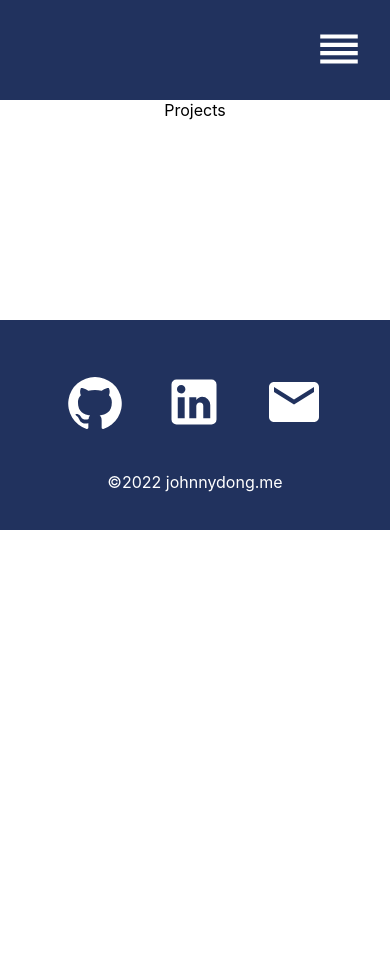
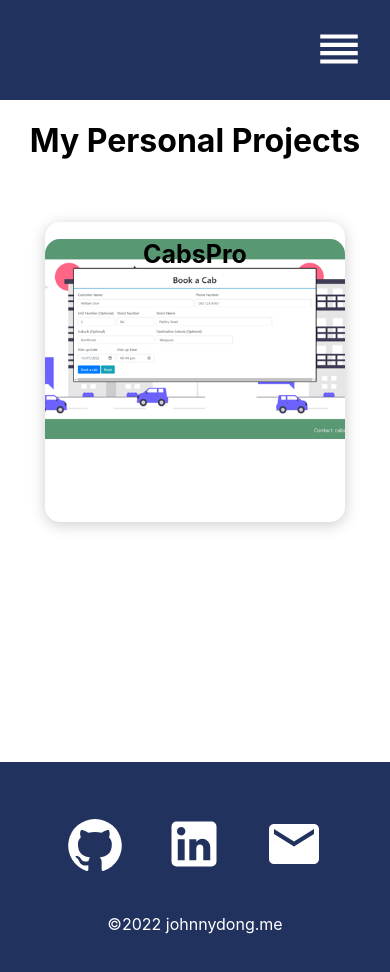
Before and after one commit to imjohnnyy/personal-portfolio-website, a React (Create React App) app: page /projects in a window 390 px wide. Before the commit the page ends 844 px from the top, so only its background shows below. Built offline with nearby package versions, Linux system fonts and the light colour scheme.

Commit message:
added project item components and styling

```diff
--- /dev/null
+++ b/src/components/ProjectItem.js
@@ -0,0 +1,12 @@
+import React from "react";
+
+function ProjectItem({ image, name }) {
+  return (
+    <div className="projectItem">
+      <div style={{ backgroundImage: `url(${image})` }} className="bgImage">
+        <h1>{name}</h1>
+      </div>
+    </div>
+  );
+}
+export default ProjectItem;
--- a/src/pages/Home.js
+++ b/src/pages/Home.js
@@ -1,11 +1,18 @@
 import React from "react";
-import '../styles/Home.css';
+import "../styles/Home.css";
+import LocationOnIcon from "@mui/icons-material/LocationOn";
 
 function Home() {
   return (
     <div className="home">
       <div className="about">
-        <h2>Hi, my name is Johnny.</h2>
+        <h2>Hi, I'm Johnny</h2>
+        <div className="location">
+          <div className="location-svg">
+            <LocationOnIcon />
+          </div>
+          <h3>Auckland, &nbsp;New Zealand</h3>
+        </div>
         <div className="prompt">
           <p>
             I am an aspiring Software Developer with a passion for learning and
@@ -18,7 +25,9 @@ function Home() {
         <ol className="list">
           <li className="item">
             <h2>Front-end</h2>
-            <span>ReactJS, React Native, HTML, CSS, BootStrap, Material UI</span>
+            <span>
+              ReactJS, React Native, HTML, CSS, BootStrap, Material UI
+            </span>
           </li>
           <li className="item">
             <h2>Back-end</h2>
@@ -26,7 +35,7 @@ function Home() {
           </li>
           <li className="item">
             <h2>Languages</h2>
-            <span>JavaScript, Python</span>
+            <span>JavaScript, PHP, Python</span>
           </li>
         </ol>
       </div>
--- a/src/pages/Projects.js
+++ b/src/pages/Projects.js
@@ -1,6 +1,16 @@
+import React from "react";
+import ProjectItem from "../components/ProjectItem";
+import CabsPro from '../assets/CabsPro Website.png'
+import "../styles/Projects.css";
+
 function Projects() {
   return (
-    <div>Projects</div>
+    <div className="projects">
+      <h1>My Personal Projects</h1>
+      <div className="projectList">
+        <ProjectItem name="CabsPro" image={CabsPro} />
+      </div>
+    </div>
   )
 }
 export default Projects
--- a/src/styles/Home.css
+++ b/src/styles/Home.css
@@ -22,16 +22,30 @@
     font-size: 80px;
     color: #e9d35b;
     height: 50px;
+    margin-bottom: -10px;
+  }
+
+  .about .location {
+    font-family: "Segoe UI", Tahoma, Geneva, Verdana, sans-serif;
+    font-size: 30px;
+    color: #e9d35b;
+    height: 40px;
+    margin-top: 40px;
+    margin-bottom: 40px;
+    text-decoration: underline;
+    display: flex;
+    flex-direction: row;
   }
 
   .about .prompt {
     width: 40%;
     font-size: 30px;
   }
-  .prompt svg {
-    font-size: 60px;
-    margin: 5px;
-    color: white;
+
+  .location svg {
+    font-size: 40px;
+    margin-top: 40px;
+    margin-right: 5px;
   }
 
   .skills {
@@ -60,6 +74,15 @@
     .about h2 {
       font-size: 40px;
     }
+    .about .location {
+        font-size: 20px;
+        display: flex;
+        flex-direction: row;
+    }
+
+    .location .location-svg {
+        font-size: 30px !important;
+    }
 
     .about .prompt {
       margin-top: 10px;
--- /dev/null
+++ b/src/styles/Projects.css
@@ -0,0 +1,74 @@
+.projects {
+    width: 100%;
+    height: auto;
+    display: flex;
+    justify-content: center;
+    align-items: center;
+    flex-direction: column;
+  }
+  .projects .projectTitle {
+    text-align: center;
+    color: #3e497a;
+    font-size: 60px;
+    font-weight: bolder;
+  }
+
+  .projectList {
+    width: 70vw;
+    height: auto;
+    display: grid;
+    grid-template-columns: 1fr 1fr 1fr;
+    place-items: center;
+  }
+
+  /* MENU ITEM STYLING */
+
+  .projectItem {
+    border-radius: 15px;
+    width: 300px;
+    height: 300px;
+    margin: 40px;
+    box-shadow: 0px 3px 15px rgba(0, 0, 0, 0.2);
+    text-align: center;
+  }
+  .projectItem:hover {
+    box-shadow: 0px 3px 15px rgba(0, 0, 0, 0.5);
+    transition: 0.3s ease-in;
+    cursor: pointer;
+  }
+
+  .projectItem .bgImage {
+    border-top-left-radius: 15px;
+    border-top-right-radius: 15px;
+    width: 100%;
+    height: 200px;
+    background-position: center;
+    background-repeat: no-repeat;
+    background-size: cover;
+  }
+
+  .projectItem h1 {
+    font-size: 25px;
+  }
+
+  @media only screen and (max-width: 1300px) {
+    .projectList {
+      grid-template-columns: 1fr 1fr;
+    }
+  }
+
+  @media only screen and (max-width: 800px) {
+    .projectList {
+      grid-template-columns: 1fr;
+    }
+  }
+
+  @media only screen and (max-width: 800px) {
+    .projectList {
+      width: 100%;
+    }
+    .projectItem {
+      width: 300px;
+      height: 300px;
+    }
+  }
```
Also changed, not shown: src/assets/CabsPro Website.png (added).
